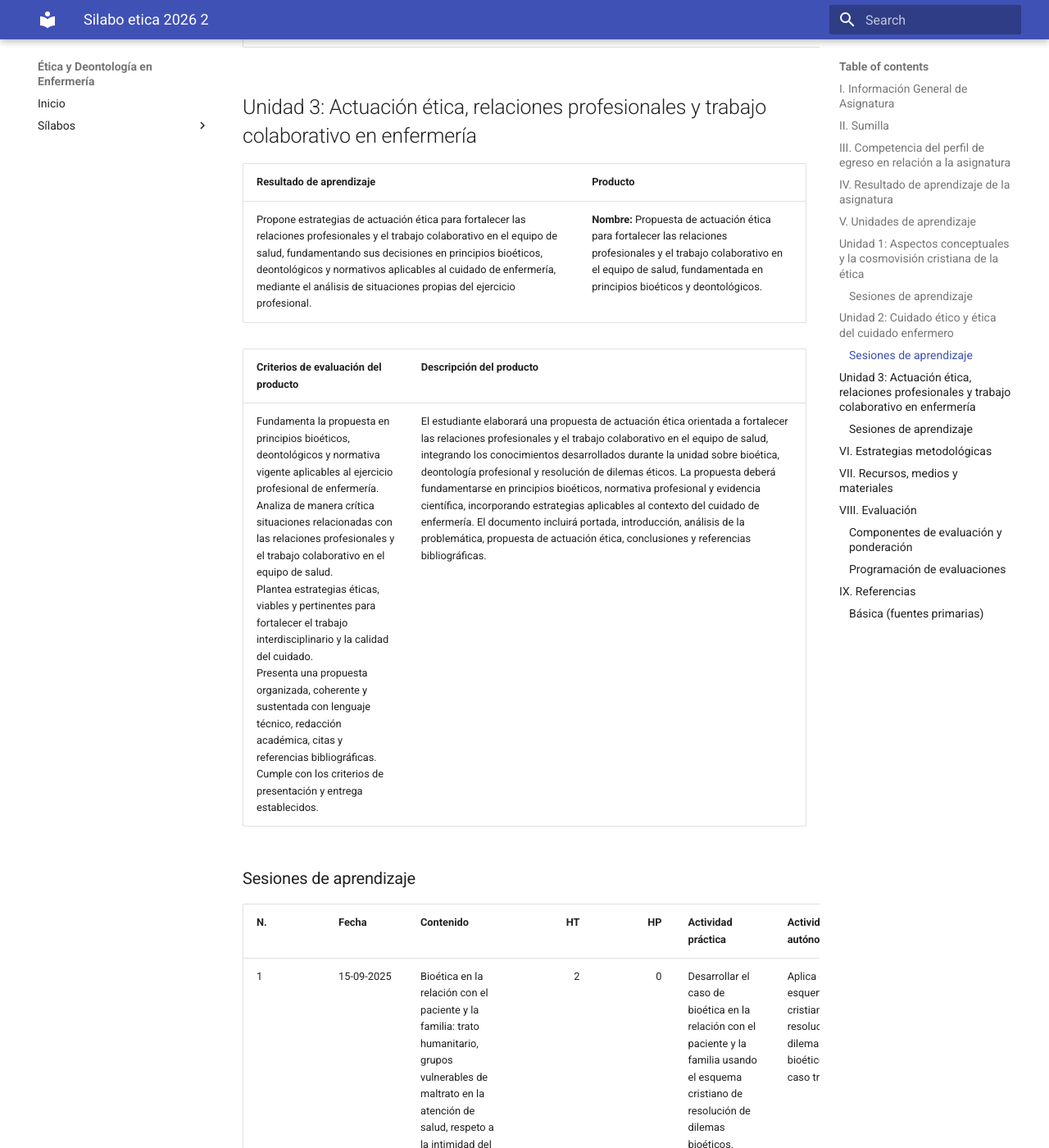
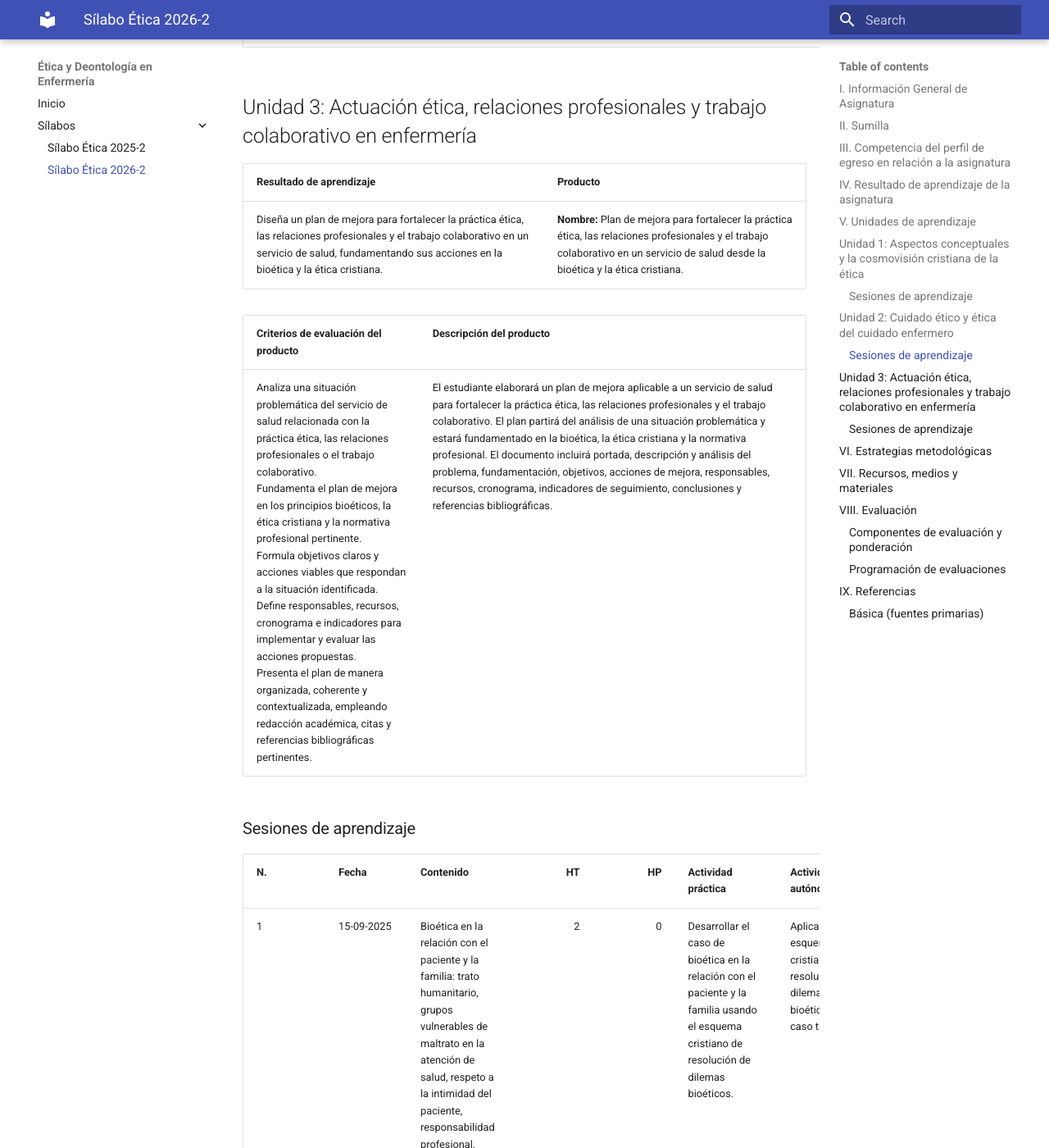
Before and after one commit to 262etica/262etica, an MkDocs documentation site: the page built from docs/silabo_etica_2026_2.md, in a window 1280 px wide and 1400 px high, scrolled down 5629 px. Shown: the whole window at 82% size. Built offline with MkDocs 1.6.1 and Material for MkDocs 9.7.7, drawn with Linux system fonts in a browser that asks for light colours; some of the changed text lies outside the part shown.

Commit message:
first commit

```diff
--- a/docs/silabo_etica_2026_2.md
+++ b/docs/silabo_etica_2026_2.md
@@ -79,11 +79,11 @@
 
 | Resultado de aprendizaje | Producto |
 |---|---|
-| Propone estrategias de actuación ética para fortalecer las relaciones profesionales y el trabajo colaborativo en el equipo de salud, fundamentando sus decisiones en principios bioéticos, deontológicos y normativos aplicables al cuidado de enfermería, mediante el análisis de situaciones propias del ejercicio profesional. | **Nombre:** Propuesta de actuación ética para fortalecer las relaciones profesionales y el trabajo colaborativo en el equipo de salud, fundamentada en principios bioéticos y deontológicos. |
+| Diseña un plan de mejora para fortalecer la práctica ética, las relaciones profesionales y el trabajo colaborativo en un servicio de salud, fundamentando sus acciones en la bioética y la ética cristiana. | **Nombre:** Plan de mejora para fortalecer la práctica ética, las relaciones profesionales y el trabajo colaborativo en un servicio de salud desde la bioética y la ética cristiana. |
 
 | Criterios de evaluación del producto | Descripción del producto |
 |---|---|
-| Fundamenta la propuesta en principios bioéticos, deontológicos y normativa vigente aplicables al ejercicio profesional de enfermería.<br>Analiza de manera crítica situaciones relacionadas con las relaciones profesionales y el trabajo colaborativo en el equipo de salud.<br>Plantea estrategias éticas, viables y pertinentes para fortalecer el trabajo interdisciplinario y la calidad del cuidado.<br>Presenta una propuesta organizada, coherente y sustentada con lenguaje técnico, redacción académica, citas y referencias bibliográficas.<br>Cumple con los criterios de presentación y entrega establecidos. | El estudiante elaborará una propuesta de actuación ética orientada a fortalecer las relaciones profesionales y el trabajo colaborativo en el equipo de salud, integrando los conocimientos desarrollados durante la unidad sobre bioética, deontología profesional y resolución de dilemas éticos. La propuesta deberá fundamentarse en principios bioéticos, normativa profesional y evidencia científica, incorporando estrategias aplicables al contexto del cuidado de enfermería. El documento incluirá portada, introducción, análisis de la problemática, propuesta de actuación ética, conclusiones y referencias bibliográficas. |
+| Analiza una situación problemática del servicio de salud relacionada con la práctica ética, las relaciones profesionales o el trabajo colaborativo.<br>Fundamenta el plan de mejora en los principios bioéticos, la ética cristiana y la normativa profesional pertinente.<br>Formula objetivos claros y acciones viables que respondan a la situación identificada.<br>Define responsables, recursos, cronograma e indicadores para implementar y evaluar las acciones propuestas.<br>Presenta el plan de manera organizada, coherente y contextualizada, empleando redacción académica, citas y referencias bibliográficas pertinentes. | El estudiante elaborará un plan de mejora aplicable a un servicio de salud para fortalecer la práctica ética, las relaciones profesionales y el trabajo colaborativo. El plan partirá del análisis de una situación problemática y estará fundamentado en la bioética, la ética cristiana y la normativa profesional. El documento incluirá portada, descripción y análisis del problema, fundamentación, objetivos, acciones de mejora, responsables, recursos, cronograma, indicadores de seguimiento, conclusiones y referencias bibliográficas. |
 
 ### Sesiones de aprendizaje
 
@@ -98,8 +98,8 @@
 | 7 | 27-10-2025 | Bioética en la salud mental: consentimiento informado en pacientes psiquiátricos, estigma y discriminación en salud mental, límites de la coerción y paternalismo en la psiquiatría. | 2 | 0 | Desarrollar el caso de bioética en la salud mental usando el esquema cristiano de resolución de dilemas bioéticos. | Aplica el esquema cristiano de resolución de dilemas bioéticos al caso correspondiente. |
 | 8 | 03-11-2025 | Bioética y cuidados paliativos: principios éticos en el manejo del dolor, cuidados paliativos y calidad de vida, decisiones al final de la vida, planificación anticipada de cuidados, papel de cuidadores y familia, voluntad anticipada. | 2 | 0 | Desarrollar el caso de bioética y cuidados paliativos usando el esquema cristiano de resolución de dilemas bioéticos. | Aplica el esquema cristiano de resolución de dilemas bioéticos al caso correspondiente. |
 | 9 | 10-11-2025 | Bioética en la decisión del final de la vida: eutanasia, suicidio asistido y aspectos bioéticos del paciente y la familia. | 2 | 0 | Desarrollar el caso de bioética en la decisión del final de la vida usando el esquema cristiano de resolución de dilemas bioéticos. | Aplica el esquema cristiano de resolución de dilemas bioéticos al caso correspondiente. |
-| 10 | 17-11-2025 | Bioética en la investigación en seres humanos: historia y evolución de la ética en la investigación, reglas y regulaciones para proteger a los participantes, diseño ético y conducción de ensayos clínicos. | 2 | 0 | Desarrollar el caso de bioética en la investigación en seres humanos usando el esquema cristiano de resolución de dilemas bioéticos. | Aplica el esquema cristiano de resolución de dilemas bioéticos al caso correspondiente. |
-| 11 | 24-11-2025 | Relaciones profesionales y trabajo en equipo. Presentación de la propuesta de actuación ética. | 2 | 0 | Analizar las relaciones profesionales y trabajo en equipo en enfermería. Revisar y presentar la propuesta de actuación ética. | Organiza los entregables de la tarea y presenta la propuesta como producto de unidad. |
+| 10 | 17-11-2025 | Bioética en la investigación en seres humanos: historia y evolución de la ética en la investigación, reglas y regulaciones para proteger a los participantes, diseño ético y conducción de ensayos clínicos. Relaciones profesionales y trabajo en equipo. | 2 | 0 | Desarrollar el caso de bioética en la investigación en seres humanos usando el esquema cristiano de resolución de dilemas bioéticos. Analizar las relaciones profesionales y el trabajo en equipo en enfermería. | Aplica el esquema cristiano de resolución de dilemas bioéticos al caso correspondiente y organiza el plan de mejora del servicio de salud. |
+| 11 | 24-11-2025 | Presentación del producto y examen de la unidad. | 2 | 0 | Presentar y sustentar el plan de mejora. Desarrollar el examen correspondiente a los aprendizajes de la unidad. | Incorpora las observaciones recibidas durante la sustentación y consolida la versión final del plan de mejora. |
 
 ## VI. Estrategias metodológicas
 
@@ -138,8 +138,8 @@
 | 11/08/2025 | Unidad 1: Aspectos conceptuales y la cosmovisión cristiana de la ética | Mapa mental de los aspectos conceptuales de la ética | Evaluación del producto | 5% |
 | 08/09/2025 | Unidad 2: Cuidado ético y ética del cuidado enfermero | Informe sobre conceptos fundamentales de la ética profesional y los principios bioéticos. Examen parcial Unidad 1 y 2 | Evaluación de sesiones | 7% |
 | 08/09/2025 | Unidad 2: Cuidado ético y ética del cuidado enfermero | Informe sobre conceptos fundamentales de la ética profesional y los principios bioéticos. Examen parcial Unidad 1 y 2 | Evaluación del producto | 27% |
-| 24/11/2025 | Unidad 3: Actuación ética, relaciones profesionales y trabajo colaborativo en enfermería | Propuesta de actuación ética para fortalecer las relaciones profesionales y el trabajo colaborativo en el equipo de salud | Evaluación de sesiones | 8% |
-| 24/11/2025 | Unidad 3: Actuación ética, relaciones profesionales y trabajo colaborativo en enfermería | Propuesta de actuación ética para fortalecer las relaciones profesionales y el trabajo colaborativo en el equipo de salud | Evaluación del producto | 38% |
+| 24/11/2025 | Unidad 3: Actuación ética, relaciones profesionales y trabajo colaborativo en enfermería | Plan de mejora para fortalecer la práctica ética, las relaciones profesionales y el trabajo colaborativo en un servicio de salud desde la bioética y la ética cristiana | Evaluación de sesiones | 8% |
+| 24/11/2025 | Unidad 3: Actuación ética, relaciones profesionales y trabajo colaborativo en enfermería | Plan de mejora para fortalecer la práctica ética, las relaciones profesionales y el trabajo colaborativo en un servicio de salud desde la bioética y la ética cristiana | Evaluación del producto | 38% |
 | 24/11/2025 | Competencia General | Carácter y aprendizaje autónomo | Competencia General | 10% |
 
 | Promedio ponderado de las evaluaciones | Pesos |
--- a/mkdocs.yml
+++ b/mkdocs.yml
@@ -6,6 +6,7 @@
   - Inicio: index.md
   - Sílabos:
       - Sílabo Ética 2025-2: silabo_etica_2025_2.md
+      - Sílabo Ética 2026-2: silabo_etica_2026_2.md
 
 theme:
   name: material
```
